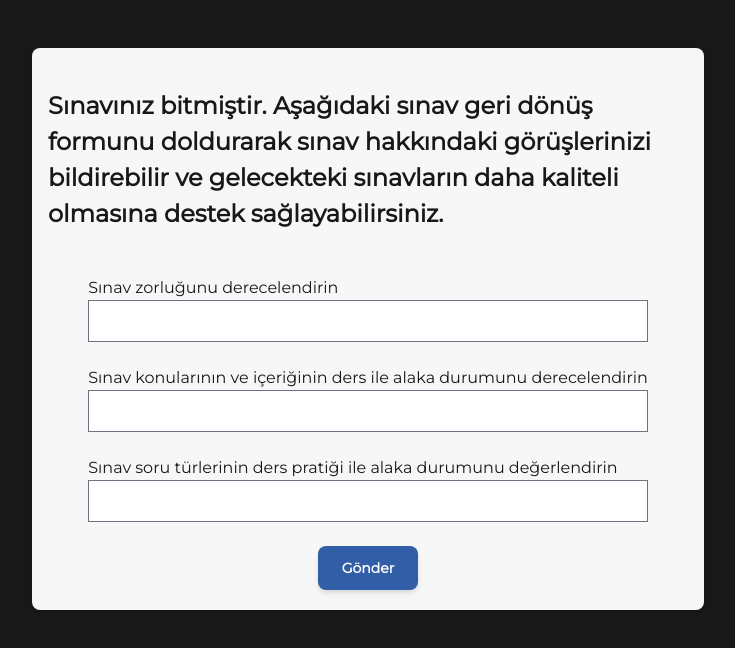
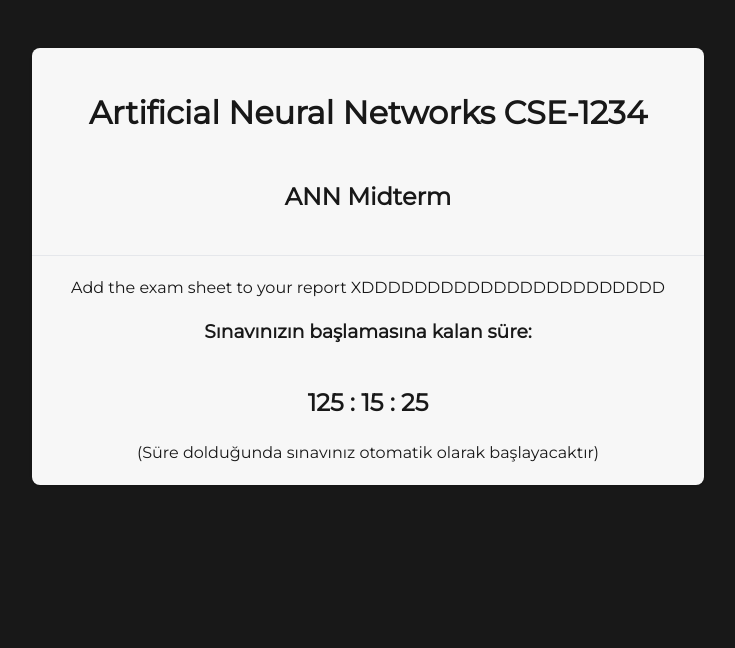
Before and after one commit to fe-fstar/ExamMeter, a SvelteKit app: page /exam/1 in a window 1280 px wide. Shown: the top 648 px of the page, without its empty margins (272-1007 px from the left). Built offline with nearby package versions, Linux system fonts and the light colour scheme.

Commit message:
exam statistics page scaffold

```diff
--- a/src/app.css
+++ b/src/app.css
@@ -107,8 +107,3 @@
         transition: none !important;
     }
 }
-
-::selection {
-    color: #181818;
-    background-color: #F7F7F7;
-}
--- a/src/components/ExamCard.svelte
+++ b/src/components/ExamCard.svelte
@@ -35,6 +35,7 @@
     <div class="basis-1/12 flex items-center justify-start">
         <h5>{exam.startsAt.toLocaleDateString("tr-TR", options)}</h5>
     </div>
+    {#if exam.startsAt > Date.now()}
         <div class="basis-1/12 flex items-center justify-evenly child:rounded">
             <!-- svelte-ignore a11y-click-events-have-key-events -->
             <!-- svelte-ignore a11y-no-static-element-interactions -->
@@ -80,4 +81,5 @@
                 </svg>
             </div>
         </div>
+    {/if}
 </div>
--- a/src/routes/(app)/home/+page.svelte
+++ b/src/routes/(app)/home/+page.svelte
@@ -52,6 +52,14 @@
                 "Add the exam sheet to your report XDDDDDDDDDDDDDDDDDDDDDDD",
             startsAt: new Date(2023, 11, 13, 17, 51, 30),
         },
+        {
+            id: "regEx-Kolta",
+            title: "ANN Midterm",
+            class: "Artificial Neural Networks CSE-1234",
+            description:
+                "Add the exam sheet to your report XDDDDDDDDDDDDDDDDDDDDDDD",
+            startsAt: new Date(2024, 11, 13, 17, 51, 30),
+        },
     ];
 </script>
 
--- /dev/null
+++ b/src/routes/(app)/stats/[id]/+page.svelte
@@ -0,0 +1,47 @@
+<script>
+    let meanScore = 65;
+    let standardDeviation = 7.2;
+    let feedbackOneScore = 6.6;
+    let feedbackTwoScore = 3.1;
+    let feedbackThreeScore = 8.3;
+</script>
+
+<div class="flex flex-col descendant:flex-wrap w-full divide-y">
+    <div class="flex items-center child:basis-1/2">
+        <div>
+            <div class="flex justify-evenly items-center child:flex child:flex-col child:items-center">
+                <div>
+                    <h2>Ortalama Not:</h2>
+                    <h2>{meanScore}</h2>
+                </div>
+                <div>
+                    <h2>Standart Sapma:</h2>
+                    <h2>{standardDeviation}</h2>
+                </div>
+            </div>
+        </div>
+        <div>
+            <div class="flex flex-col child:flex child:justify-start child:items-center">
+                <div>
+                    <h3 class="basis-3/4">Öğrenci geri bildiriminden gelen ortalama sınav zorluğu</h3>
+                    <h3 class="basis-1/4">{feedbackOneScore} / 10</h3>
+                </div>
+                <div>
+                    <h3 class="basis-3/4">Öğrenci geri bildiriminden gelen ortalama sınav konu alaka derecesi</h3>
+                    <h3 class="basis-1/4">{feedbackTwoScore} / 10</h3>
+                </div>
+                <div>
+                    <h3 class="basis-3/4">Öğrenci geri bildiriminden gelen ortalama sınav soru metodu alaka derecesi</h3>
+                    <h3 class="basis-1/4">{feedbackThreeScore} / 10</h3>
+                </div>
+            </div>
+        </div>
+    </div>
+    <div class="flex items-center justify-evenly child:basis-1/2">
+        <h1>Buraya grafikler gelecek</h1>
+        <h1>Buraya grafikler gelecek</h1>
+    </div>
+    <div class="grid place-items-center">
+        <h1>Buraya tablo gelecek</h1>
+    </div>
+</div>
--- a/src/routes/exam/[id]/+page.svelte
+++ b/src/routes/exam/[id]/+page.svelte
@@ -1,6 +1,10 @@
 <script>
     import { onDestroy, onMount } from "svelte";
     import Button from "../../../components/Button.svelte";
+
+    let feedbackOne = 1;
+    let feedbackTwo = 1;
+    let feedbackThree = 1;
 
     let exam = {
         id: "regEx-Kolta",
@@ -8,8 +12,8 @@
         class: "Artificial Neural Networks CSE-1234",
         description:
             "Add the exam sheet to your report XDDDDDDDDDDDDDDDDDDDDDDD",
-        startsAt: new Date(2023, 11, 13, 17, 51, 30),
-        endsAt: new Date(2023, 11, 13, 17, 52, 0),
+        startsAt: new Date(2023, 11, 17, 18, 29, 30),
+        endsAt: new Date(2023, 11, 17, 18, 31, 0),
         jumpingEnabled: false,
         questions: [
             {
@@ -42,7 +46,7 @@
     };
 
     let studentAnswers = [];
-    let currentQuestionIndex = exam.questions.length;
+    let currentQuestionIndex = -1;
     let timeForExamToStart = 0;
     let timeForExamToEnd = 0;
     let intervalBeforeExam;
@@ -174,23 +178,47 @@
                         <form>
                             <div class="flex flex-col items-start my-6">
                                 <label for="one"
-                                    >Sınav zorluğunu derecelendirin</label
+                                    >Sınav zorluğunu derecelendirin (1: Çok kolay - 10: Çok zor: <span class="font-bold">{feedbackOne}</span></label
                                 >
-                                <input type="number" name="one" class="w-full"/>
+                                <input
+                                    type="range"
+                                    name="one"
+                                    min="1"
+                                    max="10"
+                                    step="1"
+                                    class="w-full"
+                                    bind:value={feedbackOne}
+                                />
                             </div>
                             <div class="flex flex-col items-start my-6">
                                 <label for="two"
                                     >Sınav konularının ve içeriğinin ders ile
-                                    alaka durumunu derecelendirin</label
+                                    alaka durumunu derecelendirin (1: Tamamen alakasız - 10: Tamamen alakalı): <span class="font-bold">{feedbackTwo}</span></label
                                 >
-                                <input type="number" name="two" class="w-full"/>
+                                <input
+                                    type="range"
+                                    name="two"
+                                    min="1"
+                                    max="10"
+                                    step="1"
+                                    class="w-full"
+                                    bind:value={feedbackTwo}
+                                />
                             </div>
                             <div class="flex flex-col items-start my-6">
                                 <label for="two"
                                     >Sınav soru türlerinin ders pratiği ile
-                                    alaka durumunu değerlendirin</label
+                                    alaka durumunu değerlendirin (1: Tamamen alakasız - 10: Tamamen alakalı): <span class="font-bold">{feedbackThree}</span></label
                                 >
-                                <input type="number" name="two" class="w-full"/>
+                                <input
+                                    type="range"
+                                    name="three"
+                                    min="1"
+                                    max="10"
+                                    step="1"
+                                    class="w-full"
+                                    bind:value={feedbackThree}
+                                />
                             </div>
                             <div class="grid place-items-center">
                                 <Button>Gönder</Button>
```
Lines whose indentation alone changed are shown as unchanged.
